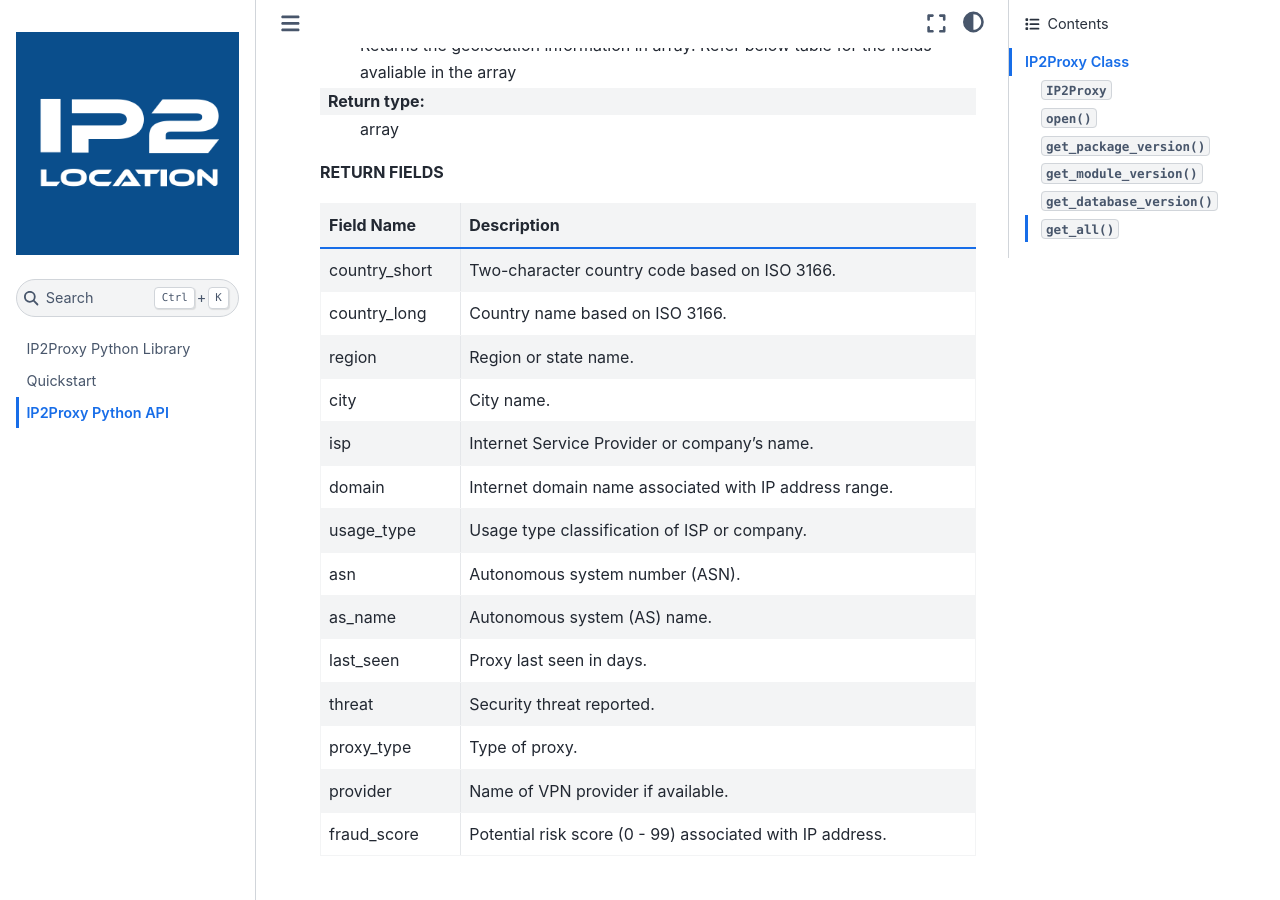
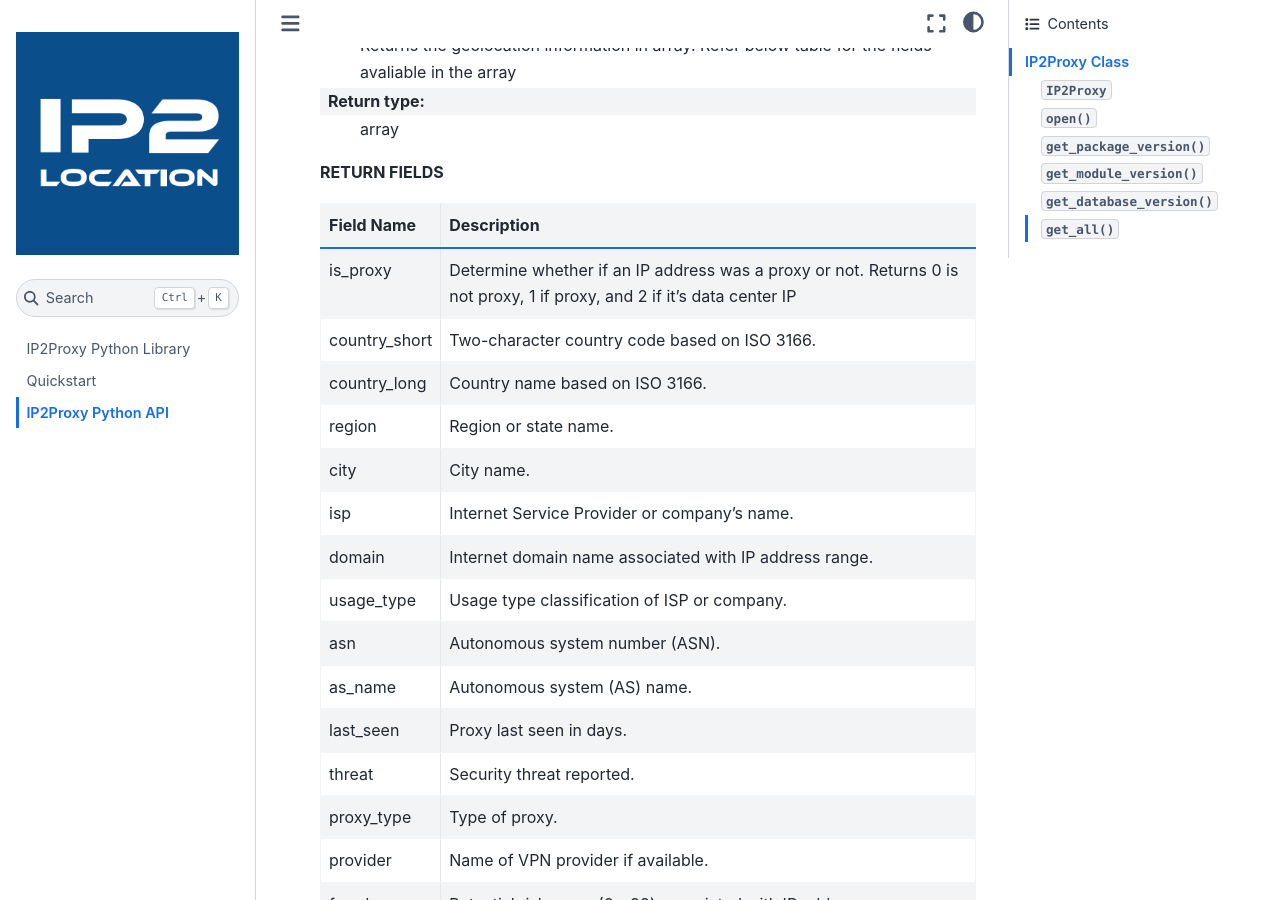
Before and after one commit to ip2location/ip2proxy-python, a Sphinx documentation site: the page built from docs/source/code.md, in a window 1280 px wide and 900 px high, scrolled down 1397 px. Built offline with Sphinx 7.4.7 and the Sphinx Book theme 1.1.4, drawn with Linux system fonts in a browser that asks for light colours.

```diff
--- a/docs/source/code.md
+++ b/docs/source/code.md
@@ -43,6 +43,7 @@ Retrieve geolocation information for an IP address.
 
 | Field Name       | Description                                                  |
 | ---------------- | ------------------------------------------------------------ |
+| is_proxy    |     Determine whether if an IP address was a proxy or not. Returns 0 is not proxy, 1 if proxy, and 2 if it's data center IP |
 | country_short    |     Two-character country code based on ISO 3166. |
 | country_long    |     Country name based on ISO 3166. |
 | region     |     Region or state name. |
```
Also changed, not shown: README.md (+1 -1 lines).
